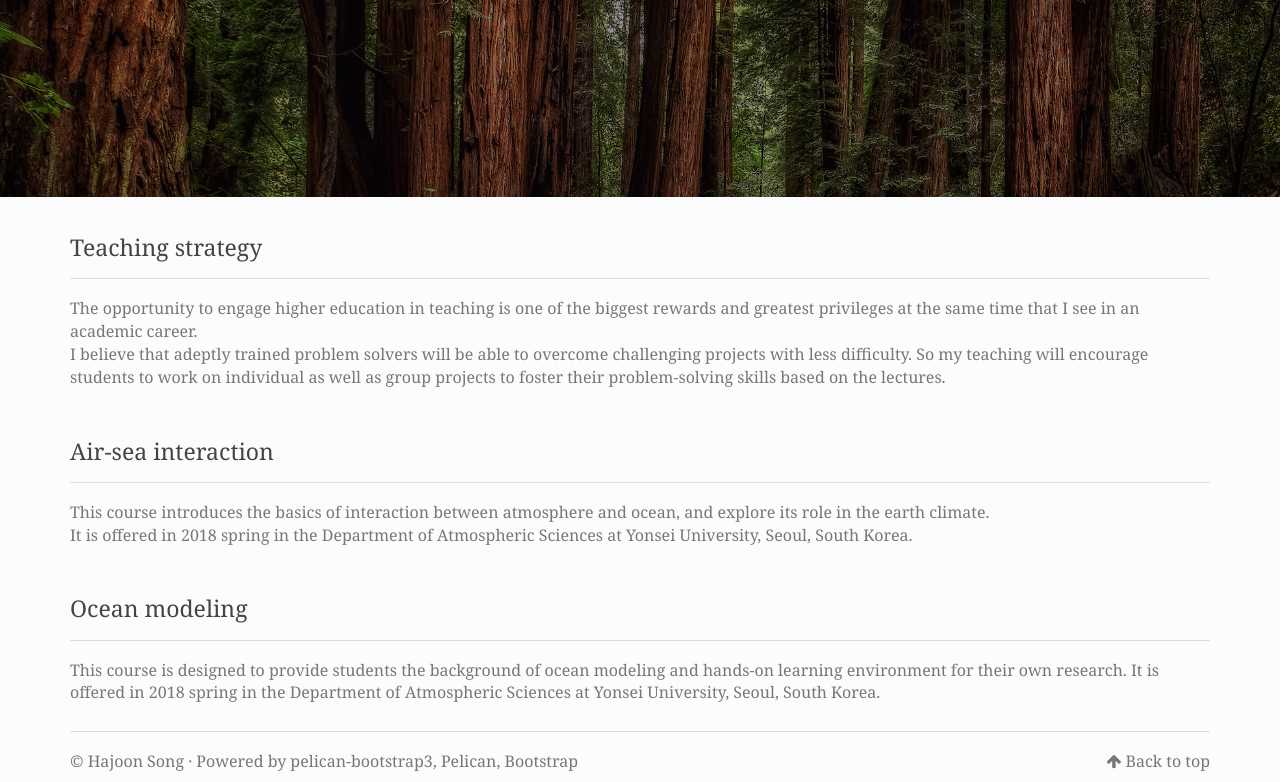
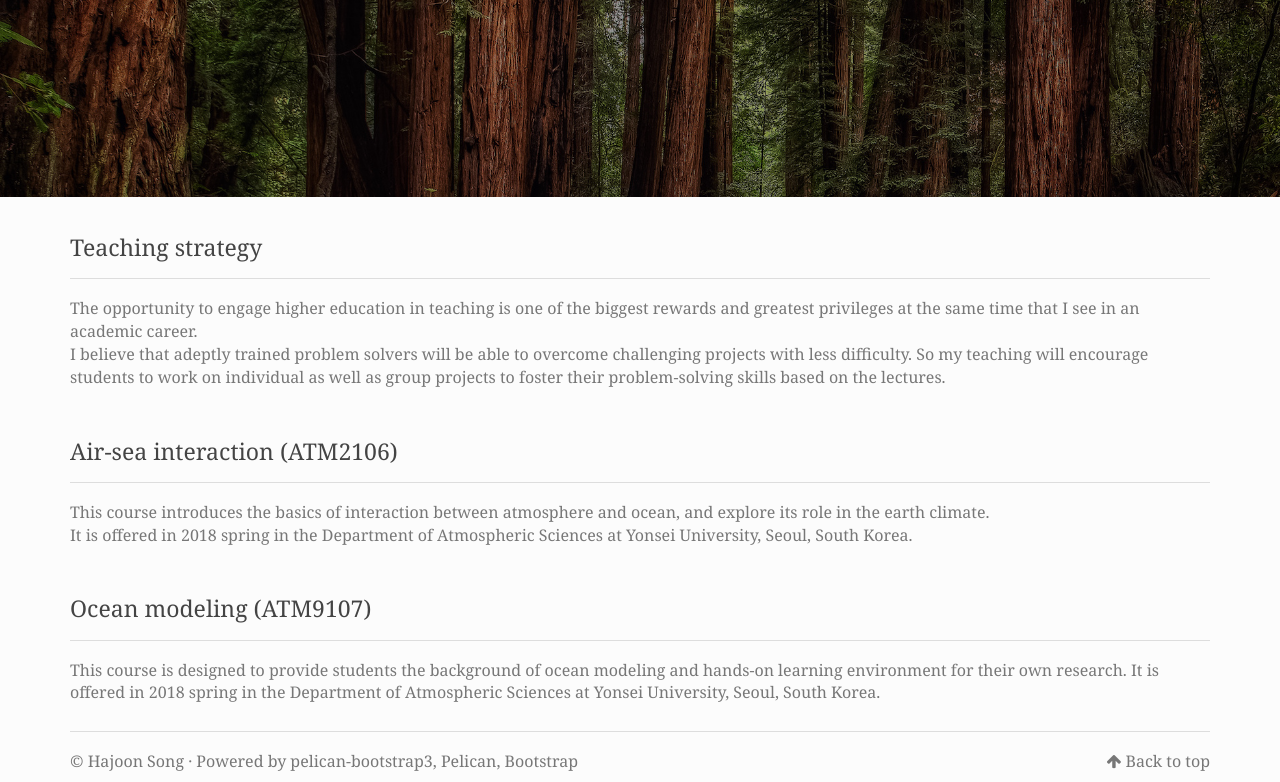
Before and after one commit to YSUAtmSymp/hajsong.github.io, a plain HTML site: page pages/teaching.html in a window 1280 px wide. Shown: the part 43-825 px from the top of the page. Drawn offline with Linux system fonts and the light colour scheme.

Commit message:
Teaching modified

```diff
--- a/pages/teaching.html
+++ b/pages/teaching.html
@@ -81,12 +81,12 @@ Hajoon Song            </a>
 <p>The opportunity to engage higher education in teaching is one of the biggest rewards and greatest privileges at the same time that I see in an academic career.<br>
 I believe that adeptly trained problem solvers will be able to overcome challenging projects with less difficulty. So my teaching will encourage students to work on individual as well as group projects to foster their problem-solving skills based on the lectures. </p>
 <p><br></p>
-<h3>Air-sea interaction</h3>
+<h3>Air-sea interaction (ATM2106)</h3>
 <hr>
 <p>This course introduces the basics of interaction between atmosphere and ocean, and explore its role in the earth climate.<br>
 It is offered in 2018 spring in the Department of Atmospheric Sciences at Yonsei University, Seoul, South Korea. </p>
 <p><br></p>
-<h3>Ocean modeling</h3>
+<h3>Ocean modeling (ATM9107)</h3>
 <hr>
 <p>This course is designed to provide students the background of ocean modeling and hands-on learning environment for their own research.
 It is offered in 2018 spring in the Department of Atmospheric Sciences at Yonsei University, Seoul, South Korea. </p>
```
